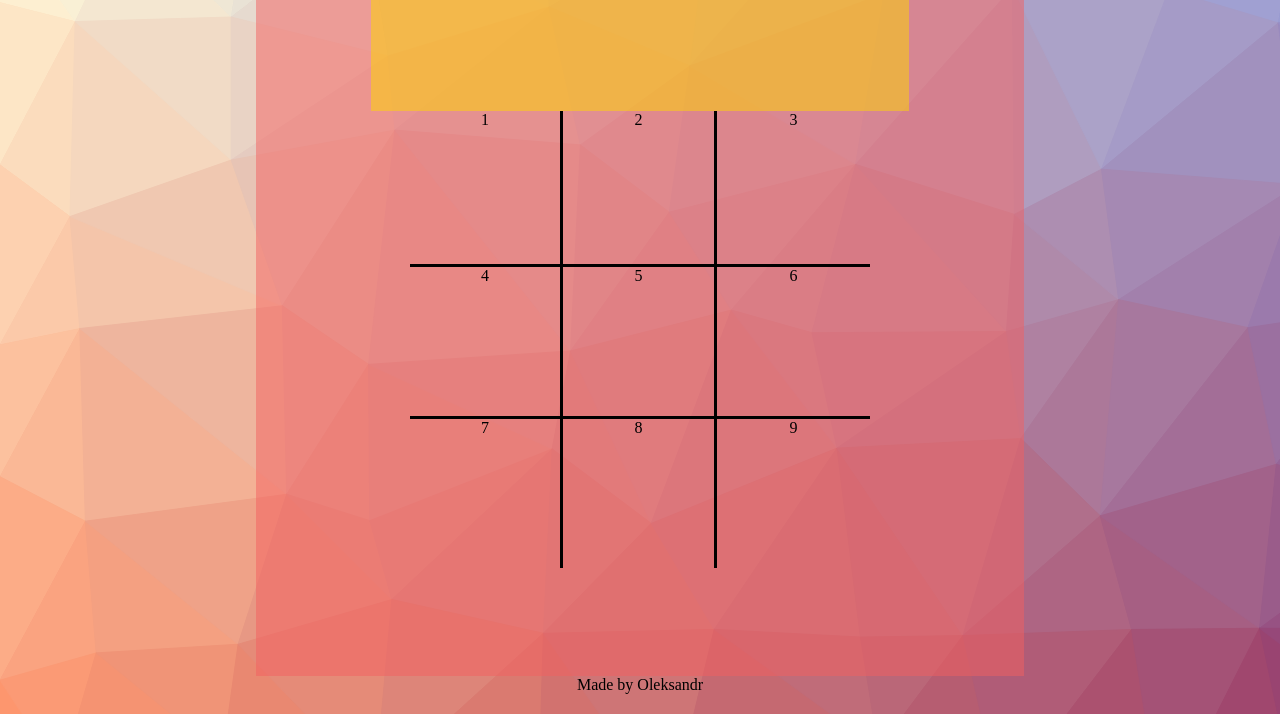
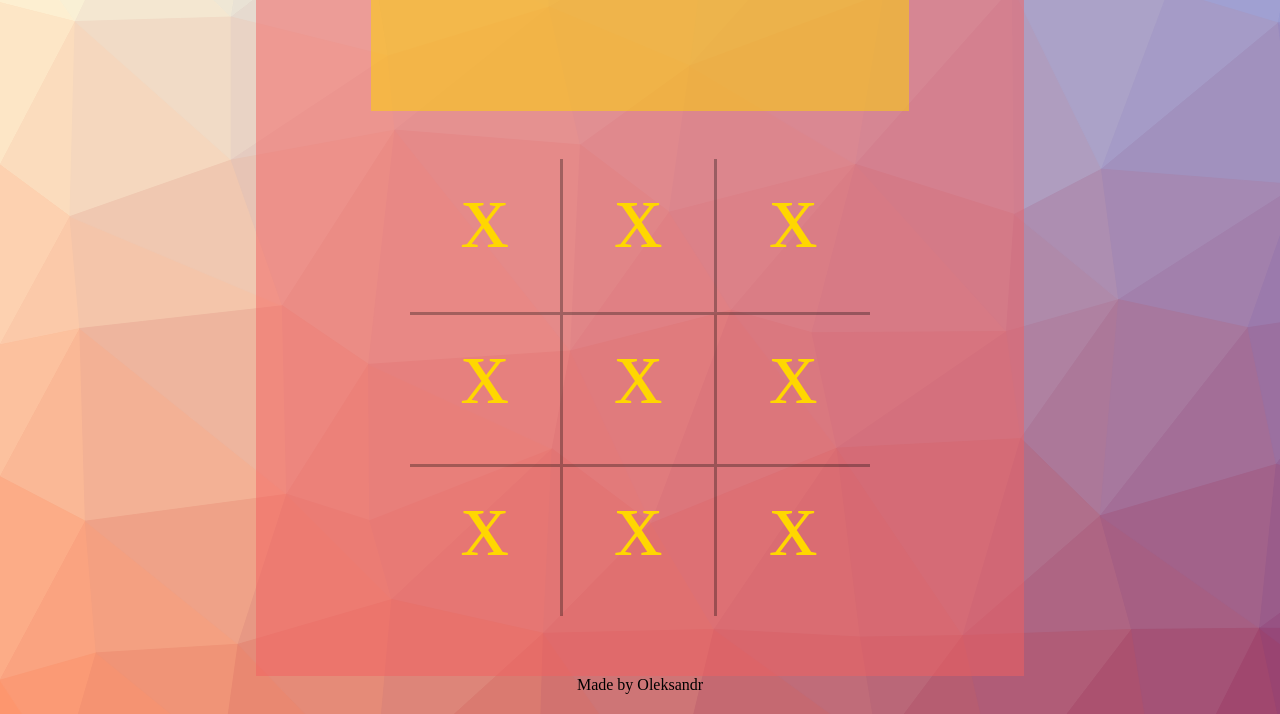
Before and after one commit to Altersandr/odin-tic-tac-toe, a plain HTML site: page index.html in a window 1280 px wide. Shown: the part 86-800 px from the top of the page. Drawn offline with Linux system fonts and the light colour scheme.

Commit message:
made the rendering of the cells function and the click event on cells

```diff
--- a/index.html
+++ b/index.html
@@ -12,15 +12,15 @@
         <h1>Tic Tac Toe</h1>
         <div id="display"></div>
         <div id="field">
-            <div class="cell1">1</div>
-            <div class="cell2">2</div>
-            <div class="cell3">3</div>
-            <div class="cell4">4</div>
-            <div class="cell5">5</div>
-            <div class="cell6">6</div>
-            <div class="cell7">7</div>
-            <div class="cell8">8</div>
-            <div class="cell9">9</div>
+            <div class="cells cell1"></div>
+            <div class="cells cell2"></div>
+            <div class="cells cell3"></div>
+            <div class="cells cell4"></div>
+            <div class="cells cell5"></div>
+            <div class="cells cell6"></div>
+            <div class="cells cell7"></div>
+            <div class="cells cell8"></div>
+            <div class="cells cell9"></div>
         </div>
         <!-- <div id="controls">Buttons</div> will be a modal-->
     </main>
--- a/script.js
+++ b/script.js
@@ -1,6 +1,52 @@
-const Gameboard = (function(){
-    "use strict";
-    const theBoard = [["X", "O", "X"],["X", "O", "X"],["X", "O", "X"]];
-    console.log(theBoard[0][2])
+const Gameboard = {
 
-})();
+    board: ["x", "x", "x", "x", "x", "x", "x", "x", "x"],
+
+    renderBoard: function (){
+        this.board.forEach(cell=>{
+            for (let i = 1; i < 10 ;i++){
+            const cell = document.querySelector(`.cell${i}`);
+            cell.innerHTML = this.board[i-1]
+            }})},
+
+    clickEvent: function (){
+        const cells = document.querySelectorAll('.cells');
+        cells.forEach(cell=>{
+            cell.addEventListener('click', function(e){
+            e.target.innerHTML = "O";
+            })})},
+
+    gameOn: function(){
+        this.renderBoard()
+        this.clickEvent()
+    },
+
+
+
+
+
+
+
+
+
+
+
+
+}
+
+
+//make gameboard object
+
+//make players object
+//player object has a name and a score
+
+//make game object
+
+//make display object
+
+
+
+
+
+
+Gameboard.gameOn()
--- a/styles.css
+++ b/styles.css
@@ -44,6 +44,7 @@ h1{
 }
 
 #playing-field #field{
+    padding-top: 3em;
     min-width: 60%;
     min-height: 60%;
     display: grid;
@@ -57,7 +58,7 @@ h1{
 .cell5,
 .cell7,
 .cell8{
-    border-right: 3px solid rgb(0, 0, 0);
+    border-right: 3px solid rgb(0, 0, 0, .3);
 
 }
 
@@ -67,11 +68,12 @@ h1{
 .cell7,
 .cell8,
 .cell9{
-    border-top: 3px solid rgb(0, 0, 0);
+    border-top: 3px solid rgb(0, 0, 0, .3);
 }
 
 #field div{
-    font-size: 100%;
+    color: gold;
+    font-size: 6rem;
     text-align: center;
 }
 
@@ -86,3 +88,7 @@ h1{
 footer{
     height: 5%;
 }
+
+.cells{
+    cursor: pointer;
+}
```
